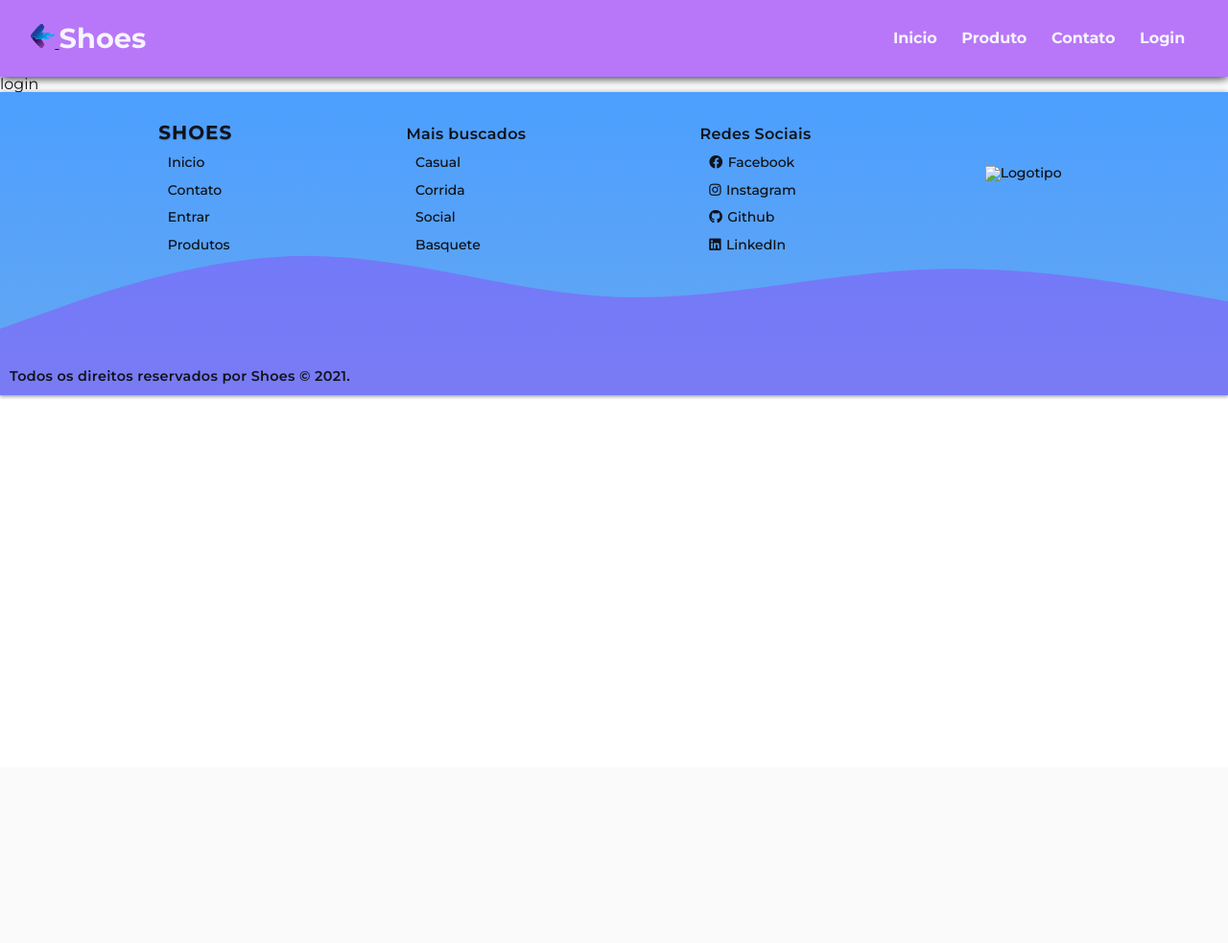
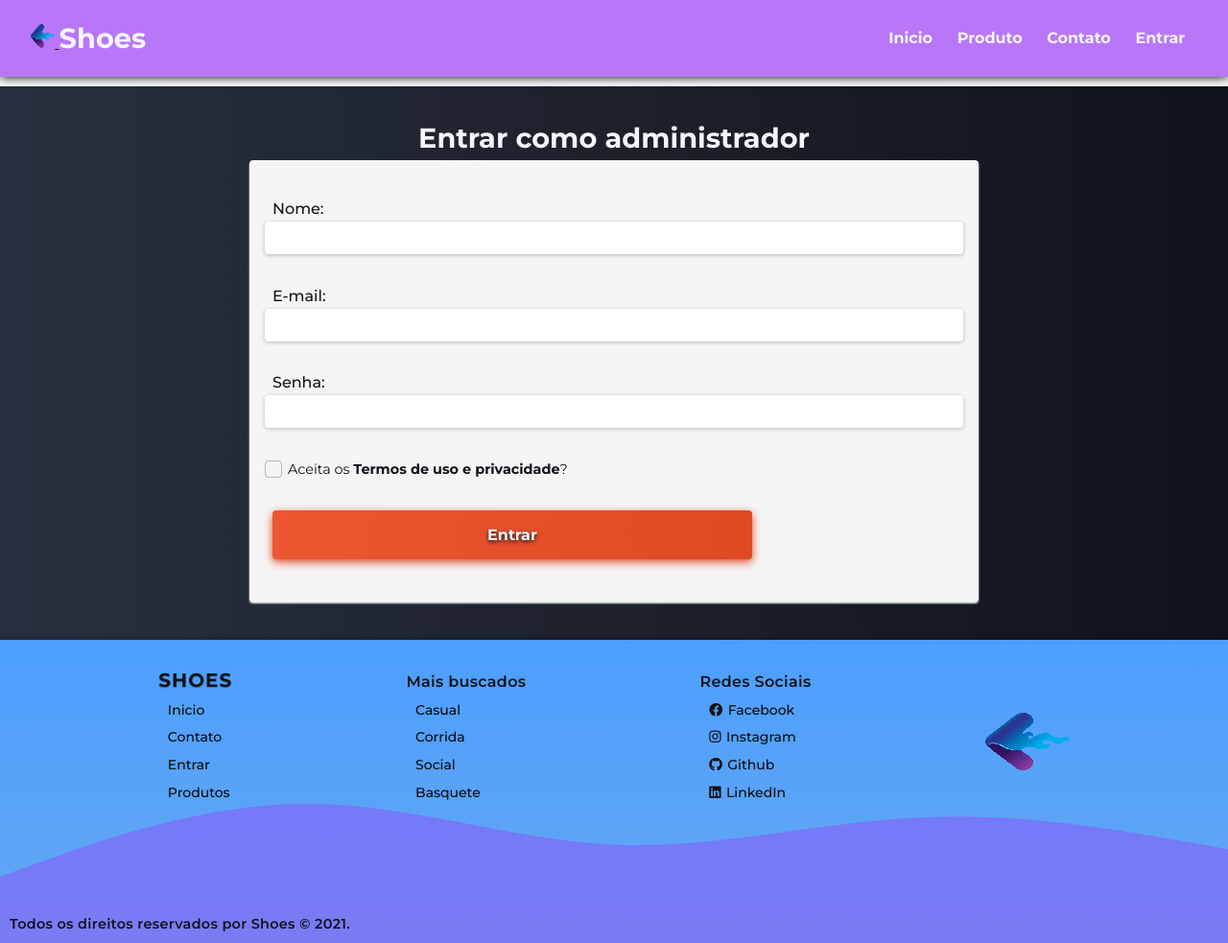
Before and after one commit to Deofino/FinalSemestrePW, a PHP site: page /Escola/admin in a window 1280 px wide. Shown: the whole page at 96% size. Before the commit the page ends 415 px from the top, so only its background shows below. Run offline with PHP 8.4, Linux system fonts and the light colour scheme; some libraries are stand-ins or nearby versions.

Commit message:
login delfino quase pronto

```diff
--- a/app/controller/AdminController.php
+++ b/app/controller/AdminController.php
@@ -6,18 +6,39 @@
 
 class AdminController extends Twig
 {
-    // echo $this->twig->render('index.php');
-
     public function index()
     {
-        echo $this->twig->render('login.twig');
+        $this->render();
     }
     public function login()
     {
-        echo $this->twig->render('login.twig');
+        if($_SERVER['REQUEST_METHOD'] == "POST")
+        {
+            $data = json_decode(file_get_contents("php://input"));
+            var_dump($data);
+        }
+        else
+        {
+            return json_encode([
+                "status"=>'bad',
+                "status_code"=>400,
+                "message"=>"Get function in 'admin/login' not found."
+            ]);
+        }
+        //
     }
     public function dashboard()
     {
-        echo $this->twig->render('./private/dashboard.twig');
+        $this->render();
+    }
+
+    private function render()
+    {
+        session_start();
+        if(isset($_SESSION['user'])){
+            echo $this->twig->render('./private/dashboard.twig');
+        }else{
+            echo $this->twig->render('login.twig');
+        }
     }
 }
--- a/app/view/login.twig
+++ b/app/view/login.twig
@@ -5,11 +5,49 @@
 {% endblock %}
 
 {% block styles %}
-
+    <link rel="stylesheet" href="./css/login.css">
 {% endblock %}
 
 {% block body %}
-    login
+    <main id="main_container_login">
+        <div id="div_form">
+            <h2>Entrar como administrador</h2>
+            <form action="" method="post" class="form">
+                <div class="form-item col">
+                    <label for="name" class="item-label">Nome:</label>
+                    <input type="text" class="item-input" name="name" id="name" maxlength="100">
+                    <div class="div_message">
+                        <p class="message">o</p>
+                    </div>
+                </div>
+                <div class="form-item col">
+                    <label for="email" class="item-label">E-mail:</label>
+                    <input type="email" class="item-input" name="email" id="email" maxlength="100">
+                    <div class="div_message" >
+                        <p class="message">o</p>
+                    </div>
+                </div>
+                <div class="form-item col">
+                    <label for="password" class="item-label">Senha:</label>
+                    <input type="password" class="item-input" name="password" id="password" maxlength="50">
+                    <div class="div_message">
+                        <p class="message">o</p>
+                    </div>
+                </div>
+                <div class="form-item row">
+                    <label for="terms" class="item-label">Aceita os <strong>Termos de uso e privacidade</strong>?</label>
+                    <label for="terms" id="check"></label>
+                    <input type="checkbox" class="item-input" hidden name="terms" id="terms">
+                    <div class="div_message">
+                        <p class="message"></p>
+                    </div>
+                </div>
+                <div class="form-item">
+                    <input type="button" class="button button_primary" name="button_submit" value="Entrar" id="button_submit">
+                </div>
+            </form>
+        </div>
+    </main>
 {% endblock %}
 
 {% block scripts %}
--- a/app/view/template/footer.twig
+++ b/app/view/template/footer.twig
@@ -31,7 +31,7 @@
 
     </div>
     <div id="div-logo" class="footer-item">
-        <a href='#' onclick="scrollTo(0,0)" ><img class="image" alt="Logotipo"></a>
+        <a href='#' onclick="scrollTo(0,0)" ><img class="image" src='./img/logo.png'alt="Logotipo"></a>
     </div>
     <div id="div-copy" >
         <p>Todos os direitos reservados por Shoes &copy; 2021.</p>
--- a/app/view/template/navbar.twig
+++ b/app/view/template/navbar.twig
@@ -14,7 +14,7 @@
             <li><a href="./">Inicio</a></li>
             <li><a href="./products">Produto</a></li>
             <li><a href="./contact">Contato</a></li>
-            <li><a href="./admin">Login</a></li>
+            <li><a href="./admin">Entrar</a></li>
         </ul>
     </nav>
 </header>
--- /dev/null
+++ b/public/css/login.css
@@ -0,0 +1,102 @@
+input{
+    outline: none;
+    border: none;
+	font-family: 'Montserrat', Verdana, Arial, sans-serif;
+}
+main{
+    padding: 2rem 0;
+    height: 100%;
+    display: flex;
+    width: 100%;
+    justify-content: center;
+    align-items: center;
+    background-image: linear-gradient(to right,var(--background_color_dark),var(--black));
+}
+main #div_form > h2{
+    color: var(--white);
+    margin-bottom: .5rem;
+    font-size: max(1.8rem, 1.2vw);
+}
+main #div_form{
+    padding: .5rem;
+    width: 100%;
+    display: flex;
+    height: 100%;
+    flex-direction: column;
+    align-items: center;
+}
+main > #div_form > form{
+    padding: 1rem;
+    width: 100%;
+    height: 100%;
+    max-width:760px;
+    min-height: 460px;
+    max-height: 760px;
+    display: flex;
+    justify-content: space-evenly;
+    flex-direction: column;
+    border-radius: 4px;
+    box-shadow: 0 2px 2px var(--background_color);
+    background-color: var(--background_color);
+}
+main > #div_form > form > div{
+    width: 100%;
+    padding: .5rem;
+    display: flex;
+    align-items: center;
+}
+main > #div_form > form > div.col{
+    flex-direction: column;
+}
+main > #div_form > form > div.row{
+    position: relative;
+    display: flex;
+    flex-direction: row;
+}
+#div_form > form > div.col input{
+    width: 100%;
+    border-radius: 4px;
+    box-shadow: 0 1px 4px var(--shadow);
+    padding: .5rem;
+    font-size: .9rem;
+}
+#div_form > form > div.col label{
+    width: 100%;
+    font-weight: 500;
+    margin-bottom: .3rem;
+}
+
+#div_form > form > div.col .div_message{
+    display: none; /*Fazer mais tarde as validacoes com AJAX*/
+}
+#div_form > form > div.row label{
+    order: 2;
+    margin-left: 1rem;
+    font-size: .9rem;
+}
+#div_form > form > div.row #check{
+    content: 'x';
+    width: 18px;
+    position: absolute;
+    bottom: 50%;
+    margin: 0;
+    left: 0;
+    transform: translateY(50%);
+    border-radius: 4px;
+    height: 18px;
+    border: 1px solid var(--shadow);
+}
+#div_form > form > div #button_submit{
+    align-self: flex-end;
+    border-radius: 4px;
+    box-shadow: 0 3px 10px var(--accent_color_dark);
+    width: 100%;
+    padding: 1rem;
+    font-size: 1rem;
+    font-weight: bold;
+    max-width: 500px;
+    color: var(--white);
+    text-shadow: 0 2px 4px var(--black);
+    cursor: pointer;
+    background-image: linear-gradient(to right,var(--accent_color), var(--accent_color_dark)) ;
+}
--- a/public/css/reset.css
+++ b/public/css/reset.css
@@ -4,10 +4,10 @@
 */
 @import url('https://fonts.googleapis.com/css2?family=Montserrat:wght@100;200;300;400;500;600;700;800;900&display=swap');
 :root{
-	--background_color: #E4E9F1;
+	--background_color: #f5f5f5;
 	--background_color_dark: #282F3E;
 	--accent_color: #EC5732;
-	--accent_color_dark: #411105;
+	--accent_color_dark: #df4924;
 	--primary_color: #65a7f1;
 	--primary_color_dark: #4c9fff;
 	--alternative_color: #B877F9;
@@ -16,6 +16,12 @@
 	--gray: #CAD3E3;
 	--black: #101319;
 	--shadow: #10131944;
+
+	--bg_success: #DFF2BF;
+	--success: #4F8A10;
+	--bg_error: #FFBABA;
+	--error: #D8000C;
+
 	scroll-behavior: smooth;
 }
 html, body, div, span, applet, object, iframe,
@@ -33,6 +39,8 @@
 time, mark, audio, video {
 	margin: 0;
 	padding: 0;
+	outline: none;
+	border: none;
 	color: var(--black);
 	border: 0;
 	font-family: 'Montserrat', Verdana, Arial, sans-serif;
@@ -47,7 +55,7 @@
 }
 body {
 	line-height: 1;
-	padding-top: 80px;
+	padding-top: 90px;
 }
 ol, ul {
 	list-style: none;
```
Also changed, not shown: 1 other file.
